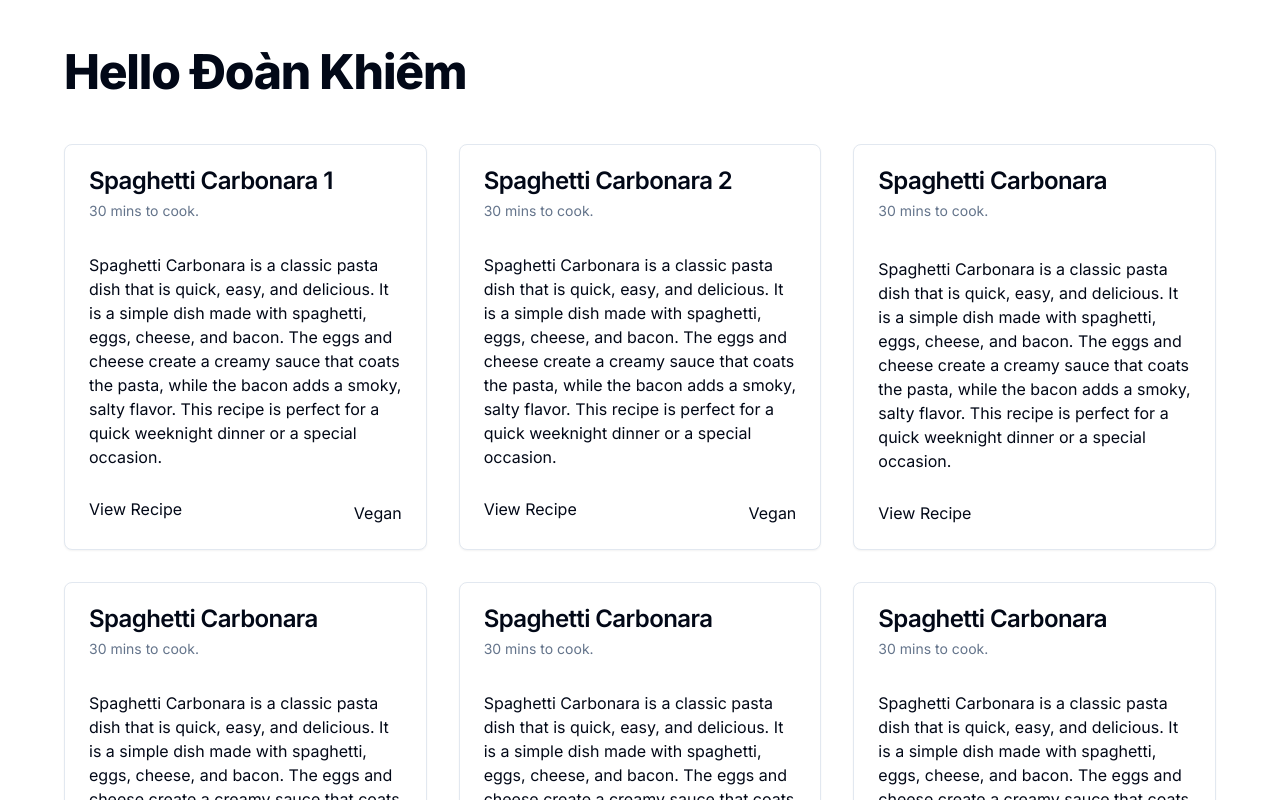
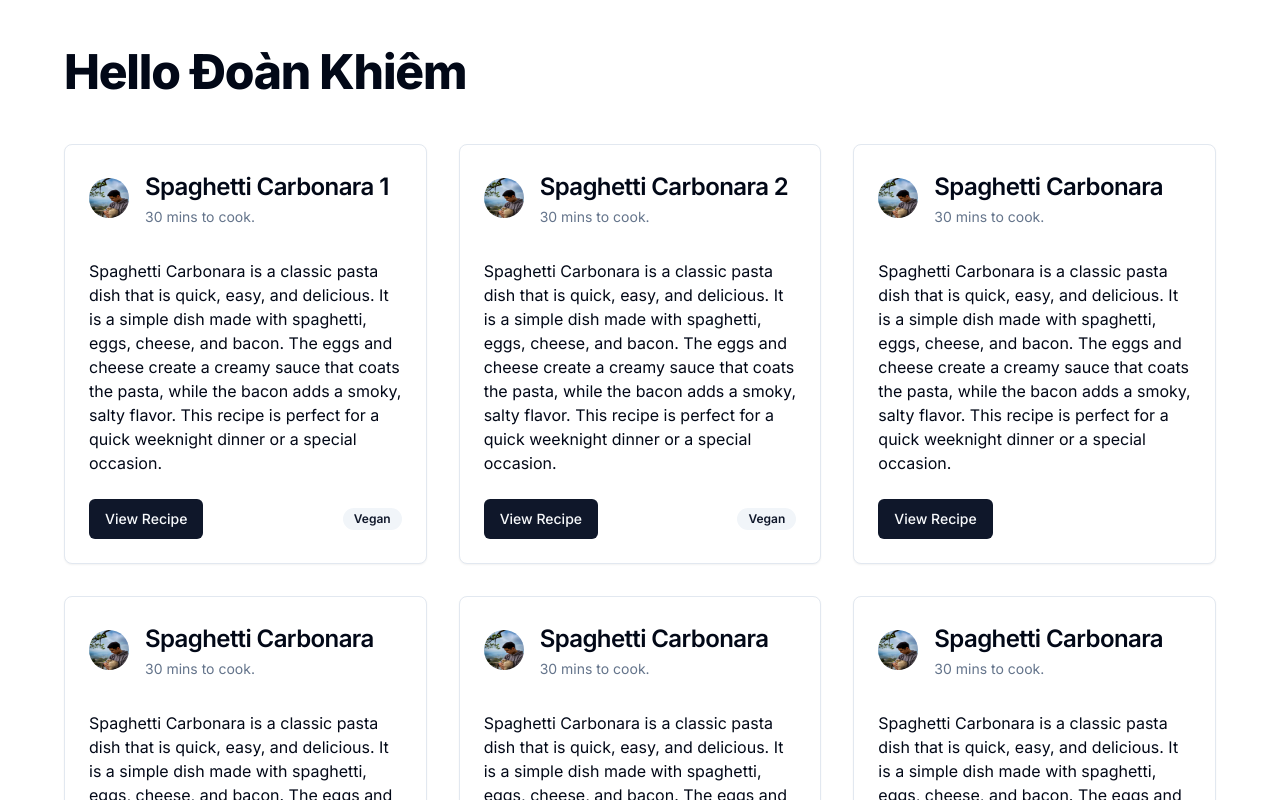
Before and after one commit to DoanKhiem/CursoDeVue3ConTypescript, a Next.js app: page / in a window 1280 px wide. Shown: the top 800 px of the page. Built offline with nearby package versions, Linux system fonts and the light colour scheme; data requests are answered from the project's data file.

Commit message:
Badges, Buttons & Avatars

```diff
--- a/_data/db.json
+++ b/_data/db.json
@@ -3,7 +3,7 @@
         {
             "id": 1,
             "title": "Spaghetti Carbonara 1",
-            "image": "spaghetti-carbonara.jpg",
+            "image": "avatar.jpg",
             "time": 30,
             "description": "Spaghetti Carbonara is a classic pasta dish that is quick, easy, and delicious. It is a simple dish made with spaghetti, eggs, cheese, and bacon. The eggs and cheese create a creamy sauce that coats the pasta, while the bacon adds a smoky, salty flavor. This recipe is perfect for a quick weeknight dinner or a special occasion.",
             "vegan": true
@@ -11,7 +11,7 @@
         {
             "id": 2,
             "title": "Spaghetti Carbonara 2",
-            "image": "spaghetti-carbonara.jpg",
+            "image": "avatar.jpg",
             "time": 30,
             "description": "Spaghetti Carbonara is a classic pasta dish that is quick, easy, and delicious. It is a simple dish made with spaghetti, eggs, cheese, and bacon. The eggs and cheese create a creamy sauce that coats the pasta, while the bacon adds a smoky, salty flavor. This recipe is perfect for a quick weeknight dinner or a special occasion.",
             "vegan": true
@@ -19,7 +19,7 @@
         {
             "id": 3,
             "title": "Spaghetti Carbonara",
-            "image": "spaghetti-carbonara.jpg",
+            "image": "avatar.jpg",
             "time": 30,
             "description": "Spaghetti Carbonara is a classic pasta dish that is quick, easy, and delicious. It is a simple dish made with spaghetti, eggs, cheese, and bacon. The eggs and cheese create a creamy sauce that coats the pasta, while the bacon adds a smoky, salty flavor. This recipe is perfect for a quick weeknight dinner or a special occasion.",
             "vegan": false
@@ -27,7 +27,7 @@
         {
             "id": 4,
             "title": "Spaghetti Carbonara",
-            "image": "spaghetti-carbonara.jpg",
+            "image": "avatar.jpg",
             "time": 30,
             "description": "Spaghetti Carbonara is a classic pasta dish that is quick, easy, and delicious. It is a simple dish made with spaghetti, eggs, cheese, and bacon. The eggs and cheese create a creamy sauce that coats the pasta, while the bacon adds a smoky, salty flavor. This recipe is perfect for a quick weeknight dinner or a special occasion.",
             "vegan": false
@@ -35,7 +35,7 @@
         {
             "id": 5,
             "title": "Spaghetti Carbonara",
-            "image": "spaghetti-carbonara.jpg",
+            "image": "avatar.jpg",
             "time": 30,
             "description": "Spaghetti Carbonara is a classic pasta dish that is quick, easy, and delicious. It is a simple dish made with spaghetti, eggs, cheese, and bacon. The eggs and cheese create a creamy sauce that coats the pasta, while the bacon adds a smoky, salty flavor. This recipe is perfect for a quick weeknight dinner or a special occasion.",
             "vegan": false
@@ -43,7 +43,7 @@
         {
             "id": 6,
             "title": "Spaghetti Carbonara",
-            "image": "spaghetti-carbonara.jpg",
+            "image": "avatar.jpg",
             "time": 30,
             "description": "Spaghetti Carbonara is a classic pasta dish that is quick, easy, and delicious. It is a simple dish made with spaghetti, eggs, cheese, and bacon. The eggs and cheese create a creamy sauce that coats the pasta, while the bacon adds a smoky, salty flavor. This recipe is perfect for a quick weeknight dinner or a special occasion.",
             "vegan": false
--- a/app/page.tsx
+++ b/app/page.tsx
@@ -6,6 +6,9 @@
   CardHeader,
   CardTitle,
 } from "@/components/ui/card"
+import { Avatar, AvatarFallback, AvatarImage } from "@/components/ui/avatar"
+import { Badge } from "@/components/ui/badge"
+import { Button } from "@/components/ui/button"
 
 
 interface Recipe {
@@ -32,7 +35,10 @@
         { recipes.map((recipe) => (
           <Card key={recipe.id} className="flex flex-col justify-between">
             <CardHeader className="flex-row gap-4 items-center">
-              {/* avatar */}
+              <Avatar>
+                <AvatarImage src={`img/${recipe.image}`} alt={recipe.title} />
+                <AvatarFallback>{recipe.title.slice(0, 2)}</AvatarFallback>
+              </Avatar>
               <div>
                 <CardTitle>{recipe.title}</CardTitle>
                 <CardDescription>{recipe.time} mins to cook.</CardDescription>
@@ -42,8 +48,8 @@
               <p>{recipe.description}</p>
             </CardContent>
             <CardFooter className="flex justify-between">
-              <button>View Recipe</button>
-              {recipe.vegan && <p>Vegan</p>}
+              <Button>View Recipe</Button>
+              {recipe.vegan && <Badge variant="secondary">Vegan</Badge>}
             </CardFooter>
           </Card>
         ))}
--- /dev/null
+++ b/components/ui/avatar.tsx
@@ -0,0 +1,50 @@
+"use client"
+
+import * as React from "react"
+import * as AvatarPrimitive from "@radix-ui/react-avatar"
+
+import { cn } from "@/lib/utils"
+
+const Avatar = React.forwardRef<
+  React.ElementRef<typeof AvatarPrimitive.Root>,
+  React.ComponentPropsWithoutRef<typeof AvatarPrimitive.Root>
+>(({ className, ...props }, ref) => (
+  <AvatarPrimitive.Root
+    ref={ref}
+    className={cn(
+      "relative flex h-10 w-10 shrink-0 overflow-hidden rounded-full",
+      className
+    )}
+    {...props}
+  />
+))
+Avatar.displayName = AvatarPrimitive.Root.displayName
+
+const AvatarImage = React.forwardRef<
+  React.ElementRef<typeof AvatarPrimitive.Image>,
+  React.ComponentPropsWithoutRef<typeof AvatarPrimitive.Image>
+>(({ className, ...props }, ref) => (
+  <AvatarPrimitive.Image
+    ref={ref}
+    className={cn("aspect-square h-full w-full", className)}
+    {...props}
+  />
+))
+AvatarImage.displayName = AvatarPrimitive.Image.displayName
+
+const AvatarFallback = React.forwardRef<
+  React.ElementRef<typeof AvatarPrimitive.Fallback>,
+  React.ComponentPropsWithoutRef<typeof AvatarPrimitive.Fallback>
+>(({ className, ...props }, ref) => (
+  <AvatarPrimitive.Fallback
+    ref={ref}
+    className={cn(
+      "flex h-full w-full items-center justify-center rounded-full bg-muted",
+      className
+    )}
+    {...props}
+  />
+))
+AvatarFallback.displayName = AvatarPrimitive.Fallback.displayName
+
+export { Avatar, AvatarImage, AvatarFallback }
--- /dev/null
+++ b/components/ui/badge.tsx
@@ -0,0 +1,36 @@
+import * as React from "react"
+import { cva, type VariantProps } from "class-variance-authority"
+
+import { cn } from "@/lib/utils"
+
+const badgeVariants = cva(
+  "inline-flex items-center rounded-full border px-2.5 py-0.5 text-xs font-semibold transition-colors focus:outline-none focus:ring-2 focus:ring-ring focus:ring-offset-2",
+  {
+    variants: {
+      variant: {
+        default:
+          "border-transparent bg-primary text-primary-foreground hover:bg-primary/80",
+        secondary:
+          "border-transparent bg-secondary text-secondary-foreground hover:bg-secondary/80",
+        destructive:
+          "border-transparent bg-destructive text-destructive-foreground hover:bg-destructive/80",
+        outline: "text-foreground",
+      },
+    },
+    defaultVariants: {
+      variant: "default",
+    },
+  }
+)
+
+export interface BadgeProps
+  extends React.HTMLAttributes<HTMLDivElement>,
+    VariantProps<typeof badgeVariants> {}
+
+function Badge({ className, variant, ...props }: BadgeProps) {
+  return (
+    <div className={cn(badgeVariants({ variant }), className)} {...props} />
+  )
+}
+
+export { Badge, badgeVariants }
--- /dev/null
+++ b/components/ui/button.tsx
@@ -0,0 +1,56 @@
+import * as React from "react"
+import { Slot } from "@radix-ui/react-slot"
+import { cva, type VariantProps } from "class-variance-authority"
+
+import { cn } from "@/lib/utils"
+
+const buttonVariants = cva(
+  "inline-flex items-center justify-center whitespace-nowrap rounded-md text-sm font-medium ring-offset-background transition-colors focus-visible:outline-none focus-visible:ring-2 focus-visible:ring-ring focus-visible:ring-offset-2 disabled:pointer-events-none disabled:opacity-50",
+  {
+    variants: {
+      variant: {
+        default: "bg-primary text-primary-foreground hover:bg-primary/90",
+        destructive:
+          "bg-destructive text-destructive-foreground hover:bg-destructive/90",
+        outline:
+          "border border-input bg-background hover:bg-accent hover:text-accent-foreground",
+        secondary:
+          "bg-secondary text-secondary-foreground hover:bg-secondary/80",
+        ghost: "hover:bg-accent hover:text-accent-foreground",
+        link: "text-primary underline-offset-4 hover:underline",
+      },
+      size: {
+        default: "h-10 px-4 py-2",
+        sm: "h-9 rounded-md px-3",
+        lg: "h-11 rounded-md px-8",
+        icon: "h-10 w-10",
+      },
+    },
+    defaultVariants: {
+      variant: "default",
+      size: "default",
+    },
+  }
+)
+
+export interface ButtonProps
+  extends React.ButtonHTMLAttributes<HTMLButtonElement>,
+    VariantProps<typeof buttonVariants> {
+  asChild?: boolean
+}
+
+const Button = React.forwardRef<HTMLButtonElement, ButtonProps>(
+  ({ className, variant, size, asChild = false, ...props }, ref) => {
+    const Comp = asChild ? Slot : "button"
+    return (
+      <Comp
+        className={cn(buttonVariants({ variant, size, className }))}
+        ref={ref}
+        {...props}
+      />
+    )
+  }
+)
+Button.displayName = "Button"
+
+export { Button, buttonVariants }
--- a/package.json
+++ b/package.json
@@ -9,6 +9,8 @@
     "lint": "next lint"
   },
   "dependencies": {
+    "@radix-ui/react-avatar": "^1.0.4",
+    "@radix-ui/react-slot": "^1.0.2",
     "class-variance-authority": "^0.7.0",
     "clsx": "^2.1.1",
     "lucide-react": "^0.383.0",
```
Also changed, not shown: public/img/avatar.jpg (added), 1 other file (tests, documents, lock files or other folders).
